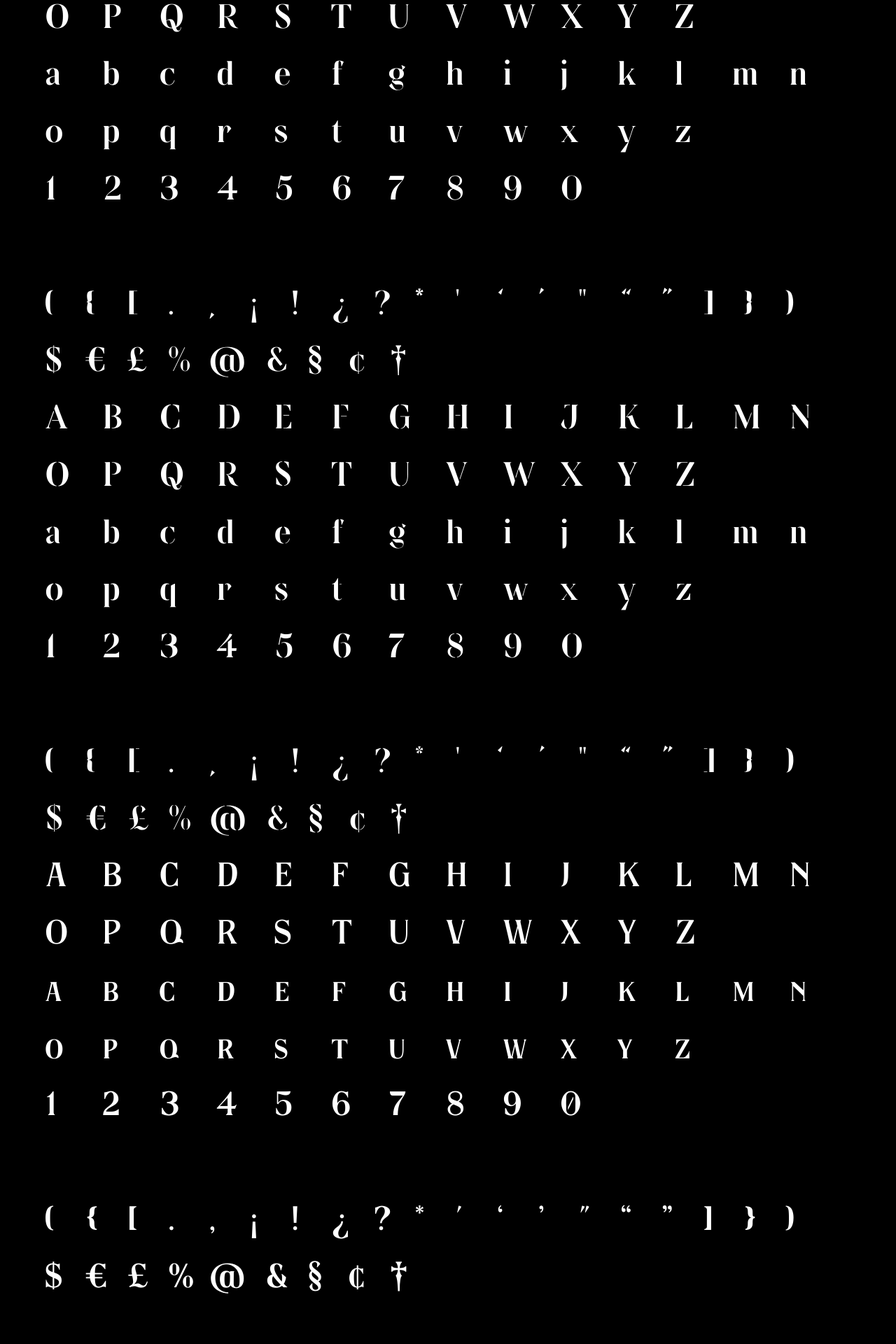
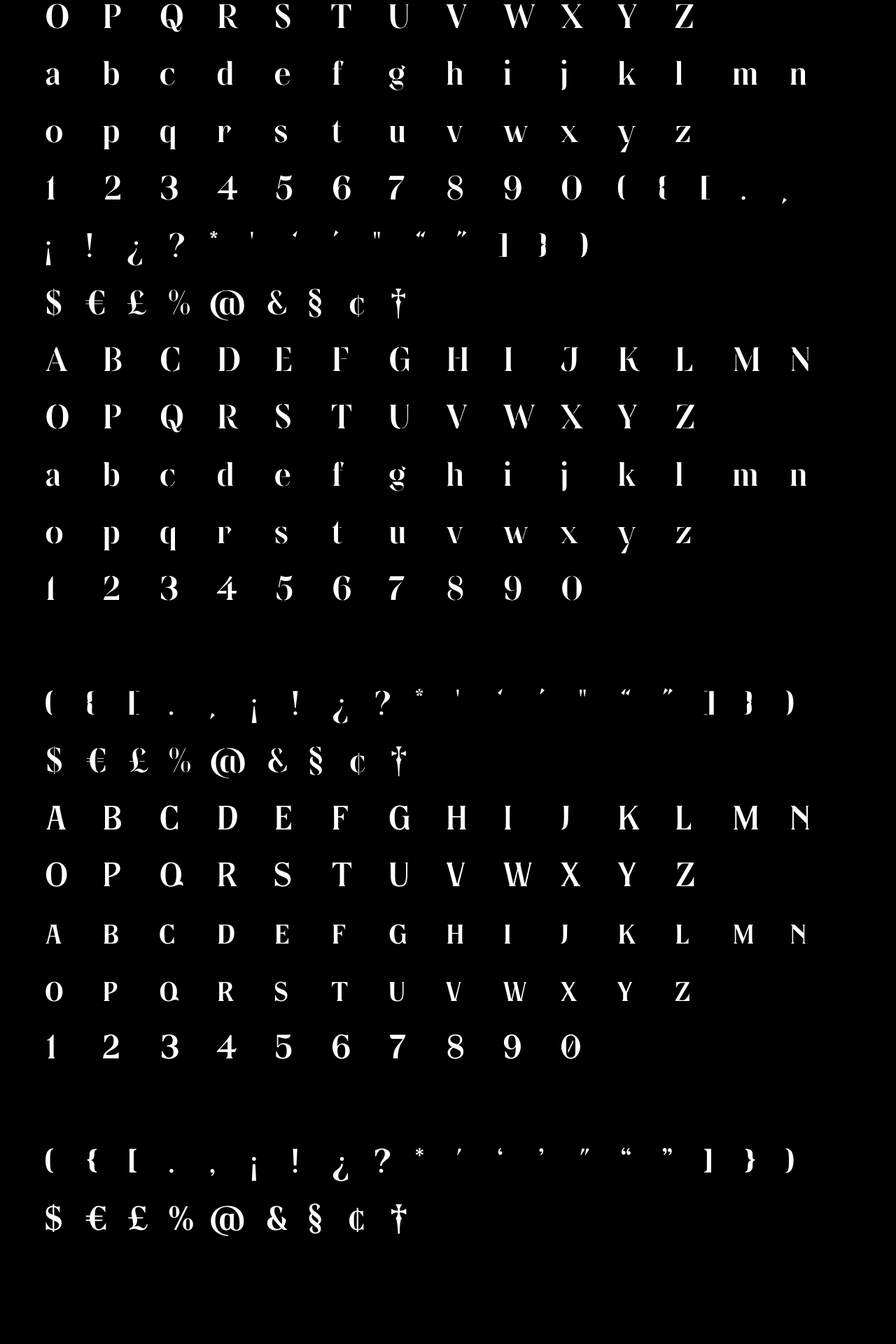
Before and after one commit to rnmp/jeans-dope-site, a Jekyll site: the page built from _projects/linsingen.md, in a window 1280 px wide. Shown: the part 3571-5491 px from the top of the page at 70% size. Built offline with Jekyll 4.4.1, drawn with Linux system fonts in a browser that asks for light colours; some web fonts are replaced.

Commit message:
Updated Linsingen

```diff
--- a/_projects/linsingen.md
+++ b/_projects/linsingen.md
@@ -76,7 +76,6 @@ layout: project
   <span><i>8</i></span>
   <span><i>9</i></span>
   <span><i>0</i></span>
-  <span class="break"></span>
   <span class="mini"><i>(</i></span>
   <span class="mini"><i>{</i></span>
   <span class="mini"><i>[</i></span>
```
